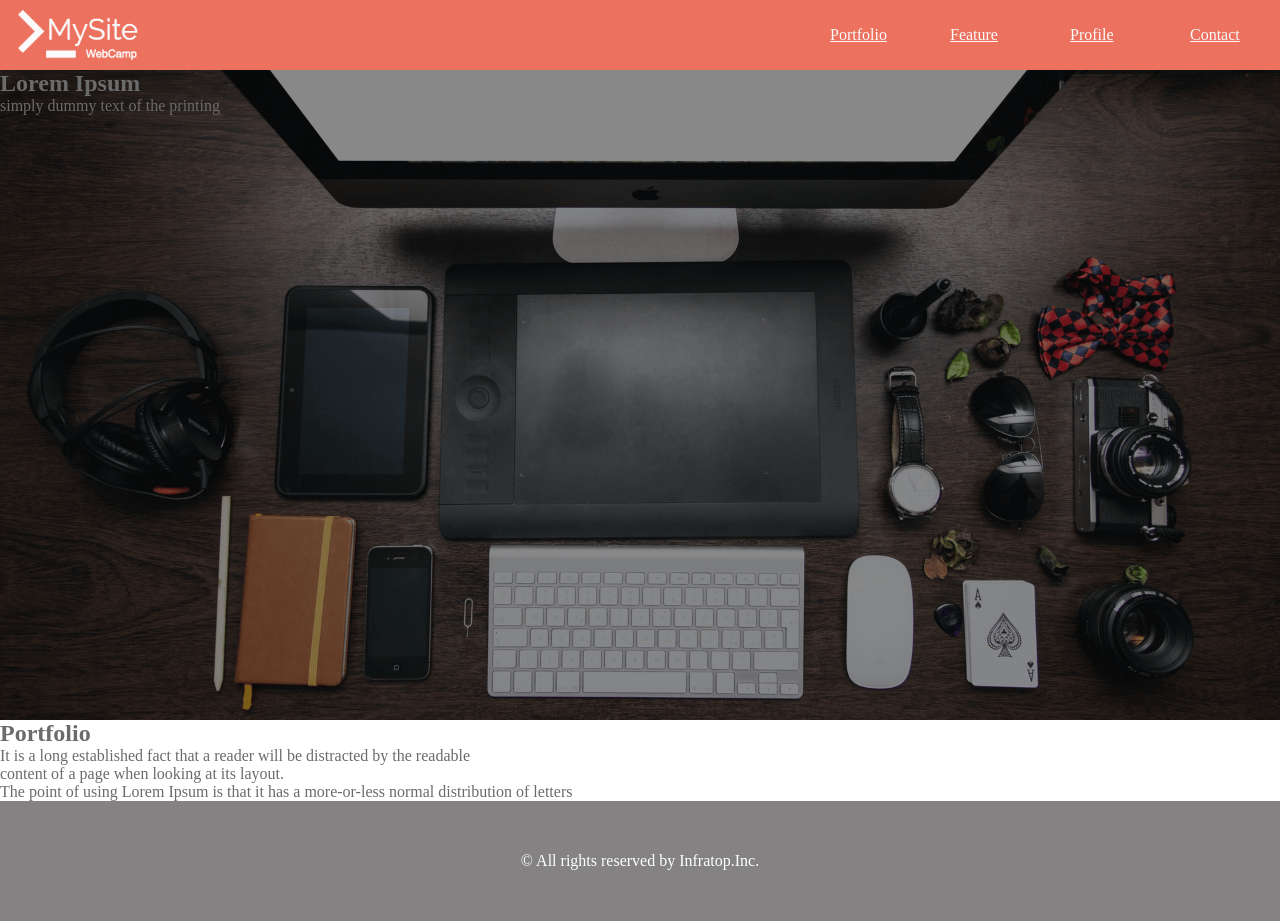
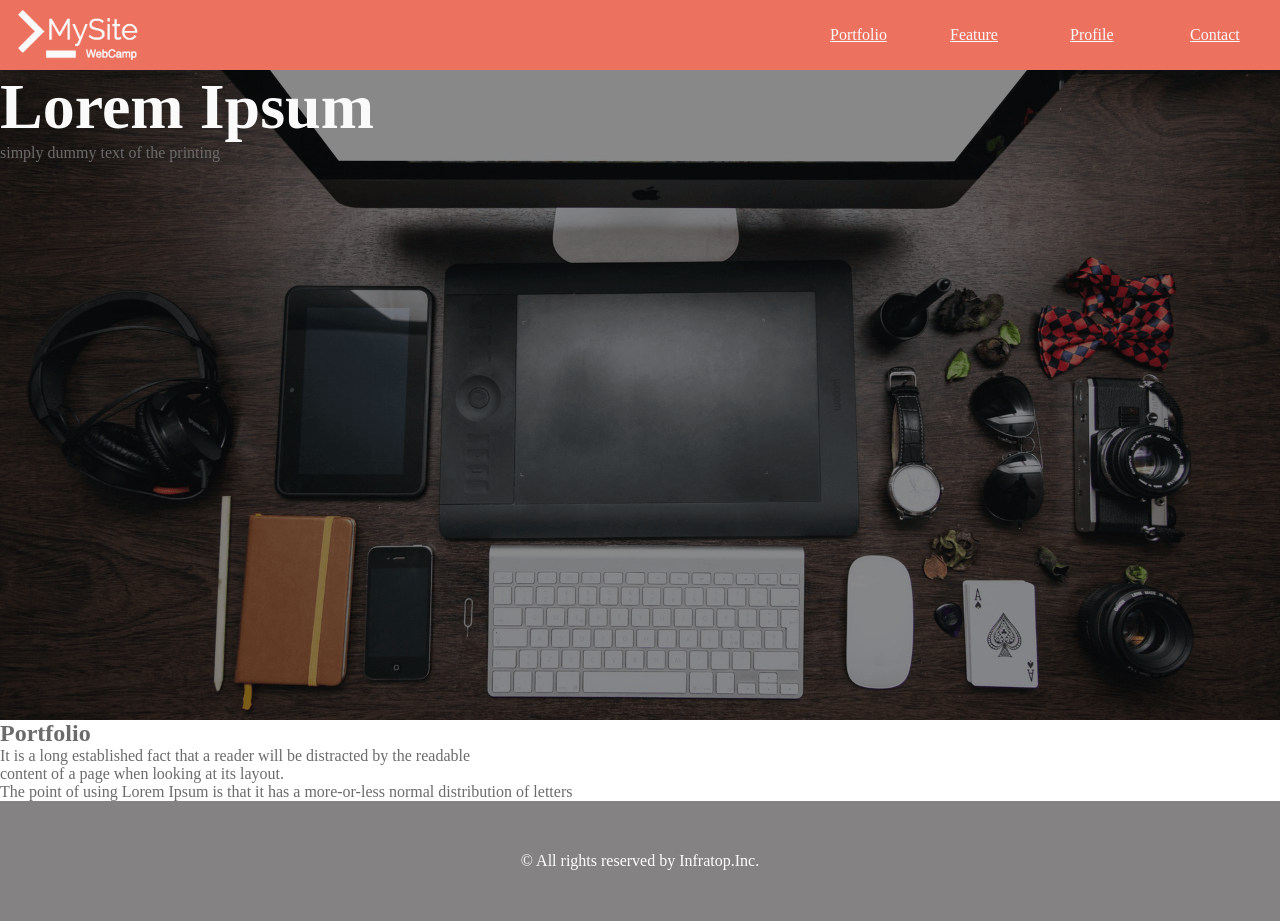
Before and after one commit to fjy0326/challegeweb, a plain HTML site: page index.html in a window 1280 px wide. Drawn offline with Linux system fonts and the light colour scheme.

Commit message:
cssupdate20250112

```diff
--- a/style.css
+++ b/style.css
@@ -51,6 +51,12 @@ header{
   background-position: center;
   background-repeat: no-repeat;
   height: 650px;
+}
+
+.mv-title
+{
+  font-size:  64px;
+  color: #FAFAFA;
 }
 
 .main-visual {
```
